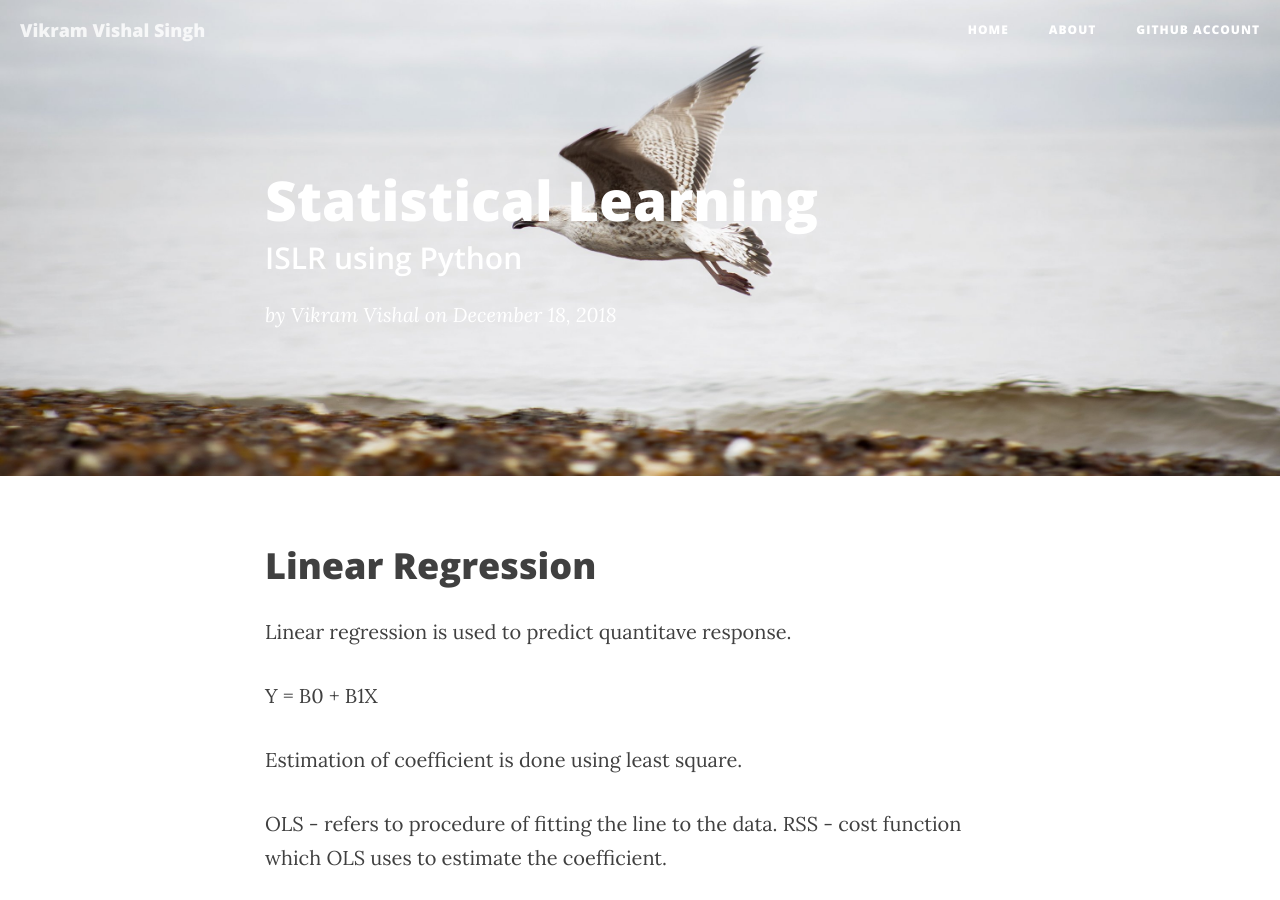
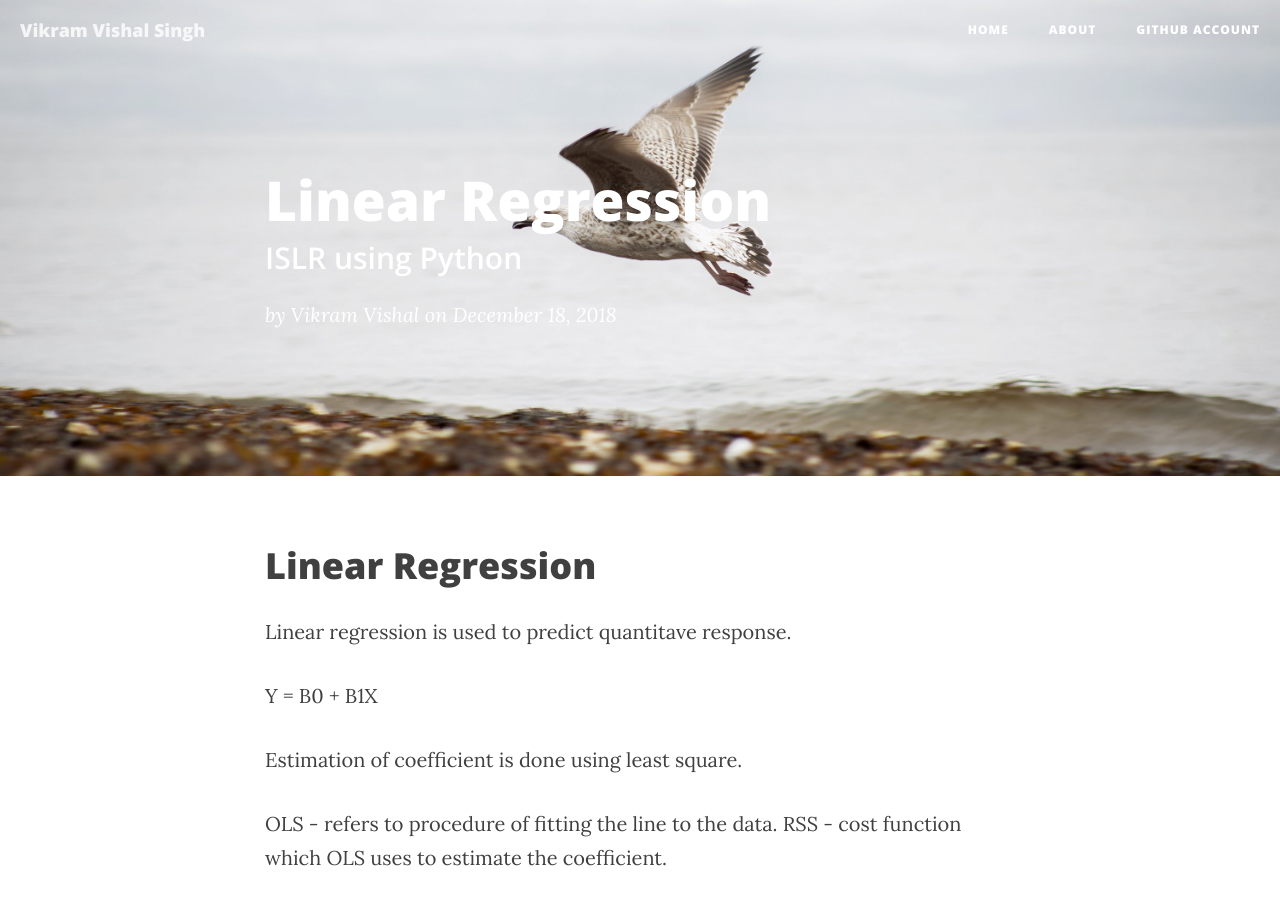
Before and after one commit to vvsbnmit/vvsbnmit.github.io, a Jekyll site: the page built from _posts/2018-12-18-Chapter-3.md, in a window 1280 px wide and 900 px high. Built offline with Jekyll 4.4.1, drawn with Linux system fonts in a browser that asks for light colours; nearby versions of some CDN libraries.

Commit message:
Update 2018-12-18-Chapter-3.md

```diff
--- a/_posts/2018-12-18-Chapter-3.md
+++ b/_posts/2018-12-18-Chapter-3.md
@@ -1,6 +1,6 @@
 ---
 layout:     post
-title:      "Statistical Learning"
+title:      "Linear Regression"
 subtitle:   "ISLR using Python"
 date:       2018-12-18 10:00:00
 author:     "Vikram Vishal"
```
